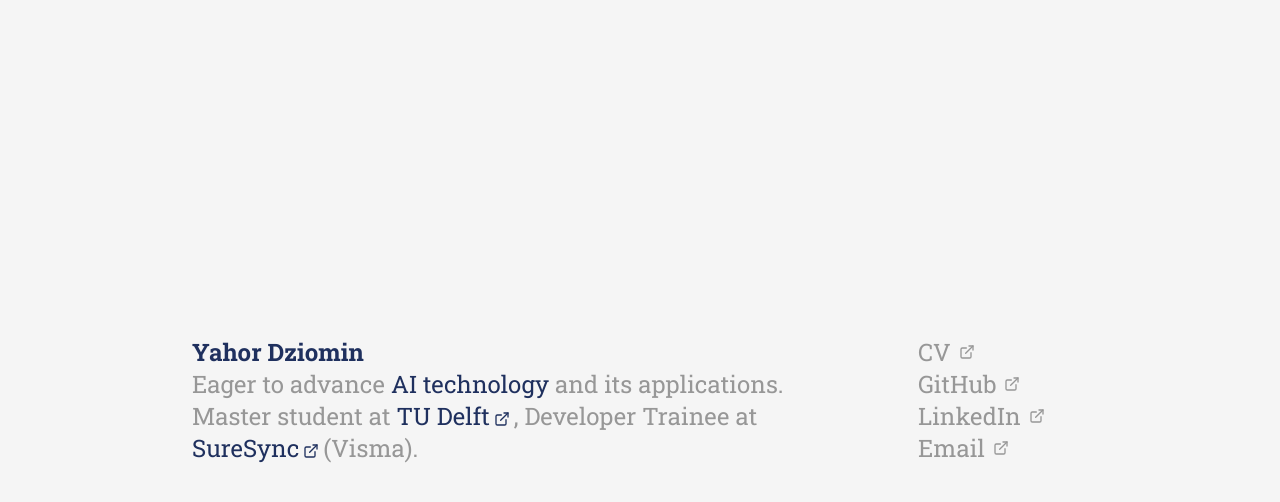
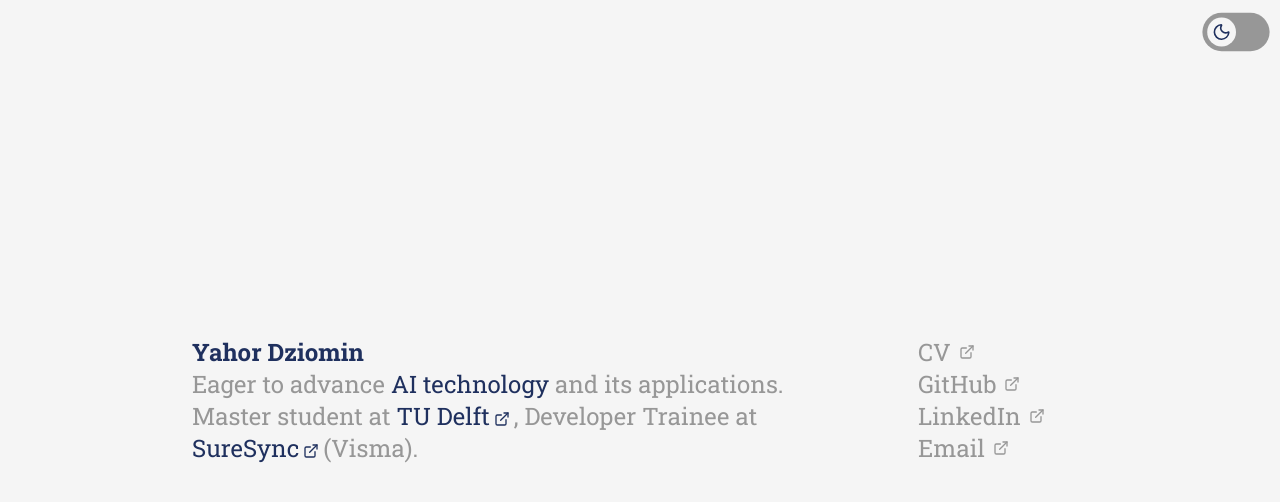
Before and after one commit to RedHoven/personal-webpage, a Next.js app: page / in a window 1280 px wide. Shown: the top 502 px of the page. Built offline with nearby package versions, Linux system fonts and the light colour scheme.

Commit message:
added a light/dark screen toggle

```diff
--- a/src/app/globals.css
+++ b/src/app/globals.css
@@ -5,6 +5,13 @@
   --foreground: #171717;
   --muted-foreground: #979797;
   --accent: #1F305E;
+}
+
+.dark {
+  --background: #121212;
+  --foreground: #ededed;
+  --muted-foreground: #bbbbbb;
+  --accent: #aabfff;
 }
 
 @theme inline {
--- a/src/app/page.tsx
+++ b/src/app/page.tsx
@@ -1,8 +1,57 @@
-import { ExternalLink } from "lucide-react";
+"use client";
+
+import { ExternalLink, Sun, Moon } from "lucide-react";
+import { useEffect, useState } from "react";
 
 export default function Home() {
+  const [darkMode, setDarkMode] = useState(false);
+
+  useEffect(() => {
+    const stored = localStorage.getItem('theme');
+    const prefersDark = window.matchMedia('(prefers-color-scheme: dark)').matches;
+    const shouldUseDark = stored === 'dark' || (!stored && prefersDark);
+    document.documentElement.classList.toggle('dark', shouldUseDark);
+    setDarkMode(shouldUseDark);
+  }, []);
+
+  const toggleTheme = () => {
+    const newMode = !darkMode;
+    document.documentElement.classList.toggle('dark', newMode);
+    localStorage.setItem('theme', newMode ? 'dark' : 'light');
+    setDarkMode(newMode);
+  };
+
   const prefix = process.env.NODE_ENV === 'production' ? '/personal-webpage' : '';
   return (
+    <div className="bg-background text-foreground">
+      <div className="fixed top-4 right-4 z-50">
+        <label className="relative inline-flex items-center cursor-pointer transform scale-100 md:scale-120">
+          {/* hidden checkbox */}
+          <input
+            type="checkbox"
+            className="sr-only peer"
+            checked={darkMode}
+            onChange={toggleTheme}
+          />
+          {/* rail */}
+          <div className="w-14 h-8 bg-muted-foreground peer-hover:bg-accent peer-focus:ring-accent rounded-full peer transition-colors"></div>
+          {/* ball */}
+          <div
+            className={`
+              absolute left-1 top-1 bg-background w-6 h-6 rounded-full
+              transform transition-transform
+              peer-checked:translate-x-6
+            `}
+          >
+            {/* dynamic icon inside ball */}
+            {darkMode ? (
+              <Sun className="w-4 h-4 text-yellow-500 m-1" />
+            ) : (
+              <Moon className="w-4 h-4 text-accent m-1" />
+            )}
+          </div>
+        </label>
+      </div>
       <div className="font flex flex-col items-center justify-center min-h-screen">
         <div className="flex flex-col sm:flex-row sm:items-center sm:justify-center gap-4 p-4 md:w-3/4 sm:w-full mx-auto">
           {/* Name and about section. */}
@@ -64,5 +113,6 @@ export default function Home() {
             </div>
         </div>
       </div>
+    </div>
   );
 }
```
Lines whose indentation alone changed are shown as unchanged.
